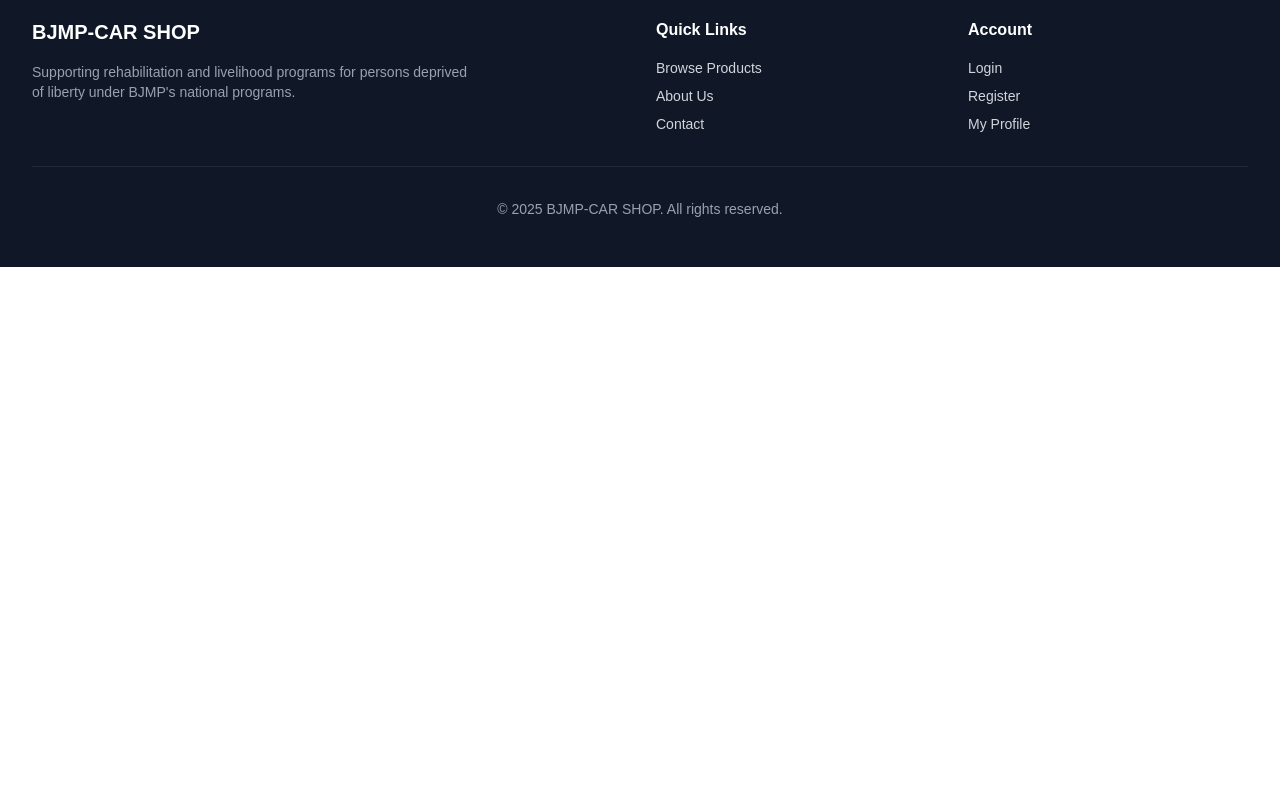
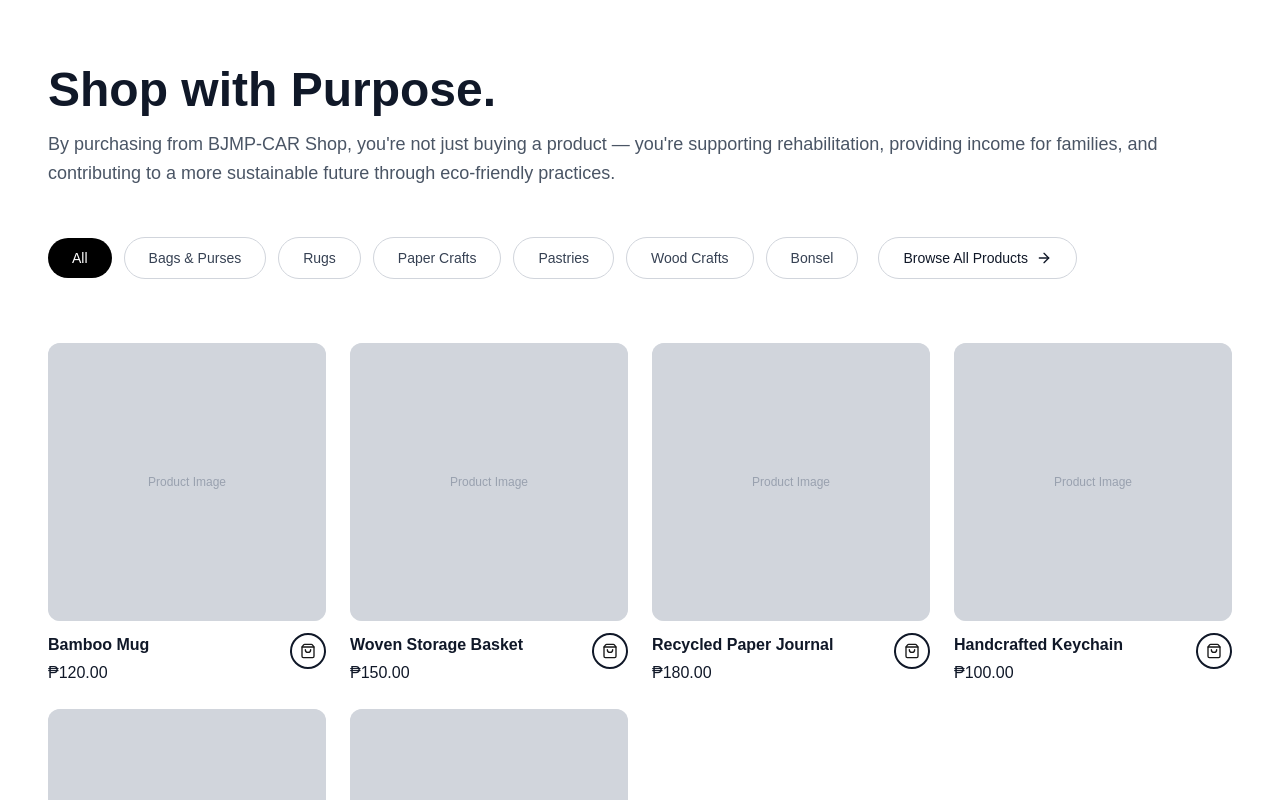
Before and after one commit to Inv8Solutions/cellshopbcj, a Next.js app: page / in a window 1280 px wide. Shown: the part 1380-2180 px from the top of the page. Before the commit the page ends 1647 px from the top, so only its background shows below. Built offline with nearby package versions, Linux system fonts and the light colour scheme.

Commit message:
added product review

```diff
--- a/src/app/page.tsx
+++ b/src/app/page.tsx
@@ -1,6 +1,7 @@
 import Navbar from '@/components/layout/Navbar';
 import HeroSection from '@/components/home/HeroSection';
 import FeaturesSection from '@/components/home/FeaturesSection';
+import ProductsPreviewSection from '@/components/home/ProductsPreviewSection';
 import Footer from '@/components/layout/Footer';
 
 export default function Home() {
@@ -10,6 +11,7 @@ export default function Home() {
       <main className="grow pt-16">
         <HeroSection />
         <FeaturesSection />
+        <ProductsPreviewSection />
         {/* Additional sections will be added here */}
       </main>
       <Footer />
--- a/src/components/home/FeaturesSection.tsx
+++ b/src/components/home/FeaturesSection.tsx
@@ -19,13 +19,13 @@ export default function FeaturesSection() {
 
   return (
     <section className="bg-gray-50 py-16 lg:py-24">
-      <div className="max-w-full mx-auto px-6 lg:px-12">
+      <div className="w-full px-6 lg:px-12">
         {/* Section Header */}
         <div className="text-center mb-16">
           <h2 className="text-3xl sm:text-4xl lg:text-5xl font-bold text-gray-900 mb-6">
             Welcome to BJMP-CAR SHOP
           </h2>
-          <p className="text-base sm:text-lg text-gray-600 max-w-4xl mx-auto leading-relaxed">
+          <p className="text-base sm:text-lg text-gray-600 leading-relaxed">
             Discover a unique collection of products handcrafted with care by the BJMP-CAR. Shop responsibly and support a meaningful cause while getting beautiful, eco-friendly bags made from recycled materials.
           </p>
         </div>
--- /dev/null
+++ b/src/components/home/ProductsPreviewSection.tsx
@@ -0,0 +1,169 @@
+'use client';
+
+import { useState } from 'react';
+import Link from 'next/link';
+import Image from 'next/image';
+import { ShoppingBag, ArrowRight } from 'lucide-react';
+
+interface Product {
+  id: string;
+  name: string;
+  price: number;
+  image: string;
+  category: string;
+}
+
+export default function ProductsPreviewSection() {
+  const [activeCategory, setActiveCategory] = useState('All');
+
+  const categories = [
+    'All',
+    'Bags & Purses',
+    'Rugs',
+    'Paper Crafts',
+    'Pastries',
+    'Wood Crafts',
+    'Bonsel'
+  ];
+
+  // Sample products - replace with actual data
+  const products: Product[] = [
+    {
+      id: '1',
+      name: 'Bamboo Mug',
+      price: 120.00,
+      image: '/products/bamboo-mug.jpg',
+      category: 'Wood Crafts'
+    },
+    {
+      id: '2',
+      name: 'Woven Storage Basket',
+      price: 150.00,
+      image: '/products/woven-basket.jpg',
+      category: 'Bags & Purses'
+    },
+    {
+      id: '3',
+      name: 'Recycled Paper Journal',
+      price: 180.00,
+      image: '/products/paper-journal.jpg',
+      category: 'Paper Crafts'
+    },
+    {
+      id: '4',
+      name: 'Handcrafted Keychain',
+      price: 100.00,
+      image: '/products/keychain.jpg',
+      category: 'Wood Crafts'
+    },
+    {
+      id: '5',
+      name: 'Wooden Desk Organizer',
+      price: 450.00,
+      image: '/products/desk-organizer.jpg',
+      category: 'Wood Crafts'
+    },
+    {
+      id: '6',
+      name: 'Woven Tote Bag',
+      price: 300.00,
+      image: '/products/tote-bag.jpg',
+      category: 'Bags & Purses'
+    }
+  ];
+
+  const filteredProducts = activeCategory === 'All'
+    ? products
+    : products.filter(product => product.category === activeCategory);
+
+  return (
+    <section className="bg-white py-16 lg:py-24">
+      <div className="w-full px-6 lg:px-12">
+        {/* Section Header */}
+        <div className="mb-12">
+          <h2 className="text-3xl sm:text-4xl lg:text-5xl font-bold text-gray-900 mb-4">
+            Shop with Purpose.
+          </h2>
+          <p className="text-base sm:text-lg text-gray-600 leading-relaxed">
+            By purchasing from BJMP-CAR Shop, you're not just buying a product — you're supporting rehabilitation, providing income for families, and contributing to a more sustainable future through eco-friendly practices.
+          </p>
+        </div>
+
+        {/* Category Filters */}
+        <div className="flex items-center gap-3 mb-12 overflow-x-auto pb-4 scrollbar-hide">
+          {categories.map((category) => (
+            <button
+              key={category}
+              onClick={() => setActiveCategory(category)}
+              className={`px-6 py-2.5 rounded-full text-sm font-medium whitespace-nowrap transition-all ${
+                activeCategory === category
+                  ? 'bg-black text-white'
+                  : 'bg-white text-gray-700 border border-gray-300 hover:border-gray-400'
+              }`}
+            >
+              {category}
+            </button>
+          ))}
+          <Link
+            href="/products"
+            className="flex items-center gap-2 px-6 py-2.5 rounded-full text-sm font-medium bg-white text-gray-900 border border-gray-300 hover:border-gray-400 whitespace-nowrap transition-all ml-2"
+          >
+            Browse All Products
+            <ArrowRight className="h-4 w-4" />
+          </Link>
+        </div>
+
+        {/* Products Grid */}
+        <div className="grid grid-cols-2 sm:grid-cols-3 lg:grid-cols-3 xl:grid-cols-4 gap-4 lg:gap-6">
+          {filteredProducts.map((product) => (
+            <div key={product.id} className="group">
+              {/* Product Image */}
+              <div className="relative aspect-square rounded-xl overflow-hidden bg-gray-200 mb-3">
+                <div className="absolute inset-0 bg-gray-300 flex items-center justify-center">
+                  <span className="text-gray-400 text-xs">Product Image</span>
+                </div>
+                {/* Uncomment when images are available */}
+                {/* <Image
+                  src={product.image}
+                  alt={product.name}
+                  fill
+                  className="object-cover group-hover:scale-105 transition-transform duration-300"
+                /> */}
+              </div>
+
+              {/* Product Info */}
+              <div className="flex items-start justify-between gap-2">
+                <div className="min-w-0">
+                  <h3 className="text-sm sm:text-base font-bold text-gray-900 mb-1 truncate">
+                    {product.name}
+                  </h3>
+                  <p className="text-sm sm:text-base text-gray-900">
+                    ₱{product.price.toFixed(2)}
+                  </p>
+                </div>
+
+                {/* Add to Cart Button */}
+                <button
+                  className="shrink-0 w-9 h-9 rounded-full border-2 border-gray-900 flex items-center justify-center hover:bg-gray-900 hover:text-white transition-all"
+                  aria-label={`Add ${product.name} to cart`}
+                >
+                  <ShoppingBag className="h-4 w-4" />
+                </button>
+              </div>
+            </div>
+          ))}
+        </div>
+      </div>
+
+      <style jsx>{`
+        .scrollbar-hide::-webkit-scrollbar {
+          display: none;
+        }
+        .scrollbar-hide {
+          -ms-overflow-style: none;
+          scrollbar-width: none;
+        }
+      `}</style>
+    </section>
+  );
+}
```
